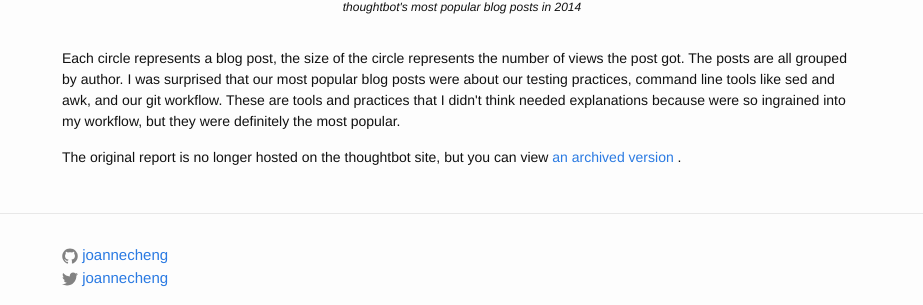
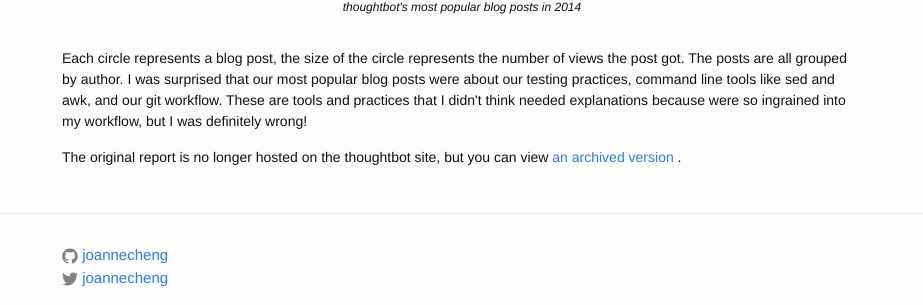
Before and after one commit to joannecheng/joannecheng.github.io, a Jekyll site: the page built from projects/thoughtbot-2014.html, in a window 1280 px wide. Shown: the part 739-1044 px from the top of the page, without its empty margins (178-1101 px from the left). Built offline with Jekyll 4.4.1, drawn with Linux system fonts in a browser that asks for light colours; nearby versions of some CDN libraries; library files that are not in the unit come from our copies.

Commit message:
fix wording

```diff
--- a/projects/thoughtbot-2014.html
+++ b/projects/thoughtbot-2014.html
@@ -40,7 +40,7 @@
     I was surprised that our most popular blog posts were about our testing practices,
     command line tools like sed and awk, and our git workflow.
     These are tools and practices that I didn't think needed explanations because were so
-    ingrained into my workflow, but they were definitely the most popular.
+    ingrained into my workflow, but I was definitely wrong!
   </p>
 
   <p>
```
